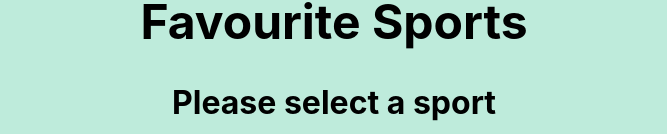
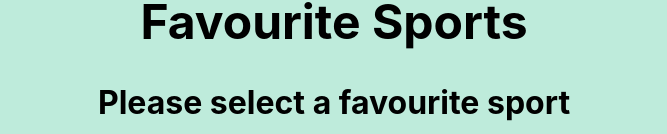
Before and after one commit to washedrepent/react-demo-lectures, a React (Create React App) app: page / in a window 1280 px wide. Shown: the part 818-952 px from the top of the page, without its empty margins (306-973 px from the left). Built offline with nearby package versions, Linux system fonts and the light colour scheme.

Commit message:
refactored buttons to be self contained

```diff
--- a/src/App.js
+++ b/src/App.js
@@ -1,17 +1,11 @@
 import "./App.css";
-import { useState } from "react";
 import Description from "./components/Description";
 import Header from "./components/Header";
 import MainImage from "./components/MainImage";
 import SportButtons from "./components/SportButtons";
 
 function App() {
-    const [sportText, setSportText] = useState("Please select a sport");
-    const onButtonClick = function (sport) {
-        setSportText(sport);
-    };
-
-    const btnArr = ["Football", "Basketball", "Baseball", "Hockey"];
+    const favouriteSportsArr = ["Football", "Basketball", "Baseball", "Hockey"];
 
     return (
         <div className='App'>
@@ -28,10 +22,7 @@ function App() {
             sports. The most common sports are ice hockey, lacrosse, soccer,
             basketball, and ice hockey.'
             />
-            <SportButtons btnArr={btnArr} onClick={onButtonClick} />
-
-            <h2 className='sport-prompt'>Favourite Sports</h2>
-            <h3 className='sport-selected'>{sportText}</h3>
+            <SportButtons favouriteSports={favouriteSportsArr} />
         </div>
     );
 }
--- a/src/components/SportButtons.js
+++ b/src/components/SportButtons.js
@@ -1,19 +1,32 @@
+import { useState } from "react";
 import SportButton from "./SportButton";
 
 const SportButtons = function (props) {
+    const [favouriteSport, setFavouriteSport] = useState(
+        "Please select a favourite sport"
+    );
+
     const generateButtons = function () {
-        return props.btnArr.map(function (btn, index) {
+        return props.favouriteSports.map(function (sport, index) {
             return (
                 <SportButton
                     key={index}
-                    btnName={btn}
-                    onClick={props.onClick}
+                    btnName={sport}
+                    onClick={() => {
+                        setFavouriteSport(sport);
+                    }}
                 />
             );
         });
     };
 
-    return <>{generateButtons()}</>;
+    return (
+        <>
+            {generateButtons()}
+            <h2 className='sport-prompt'>Favourite Sports</h2>
+            <h3 className='sport-selected'>{favouriteSport}</h3>
+        </>
+    );
 };
 
 export default SportButtons;
```
